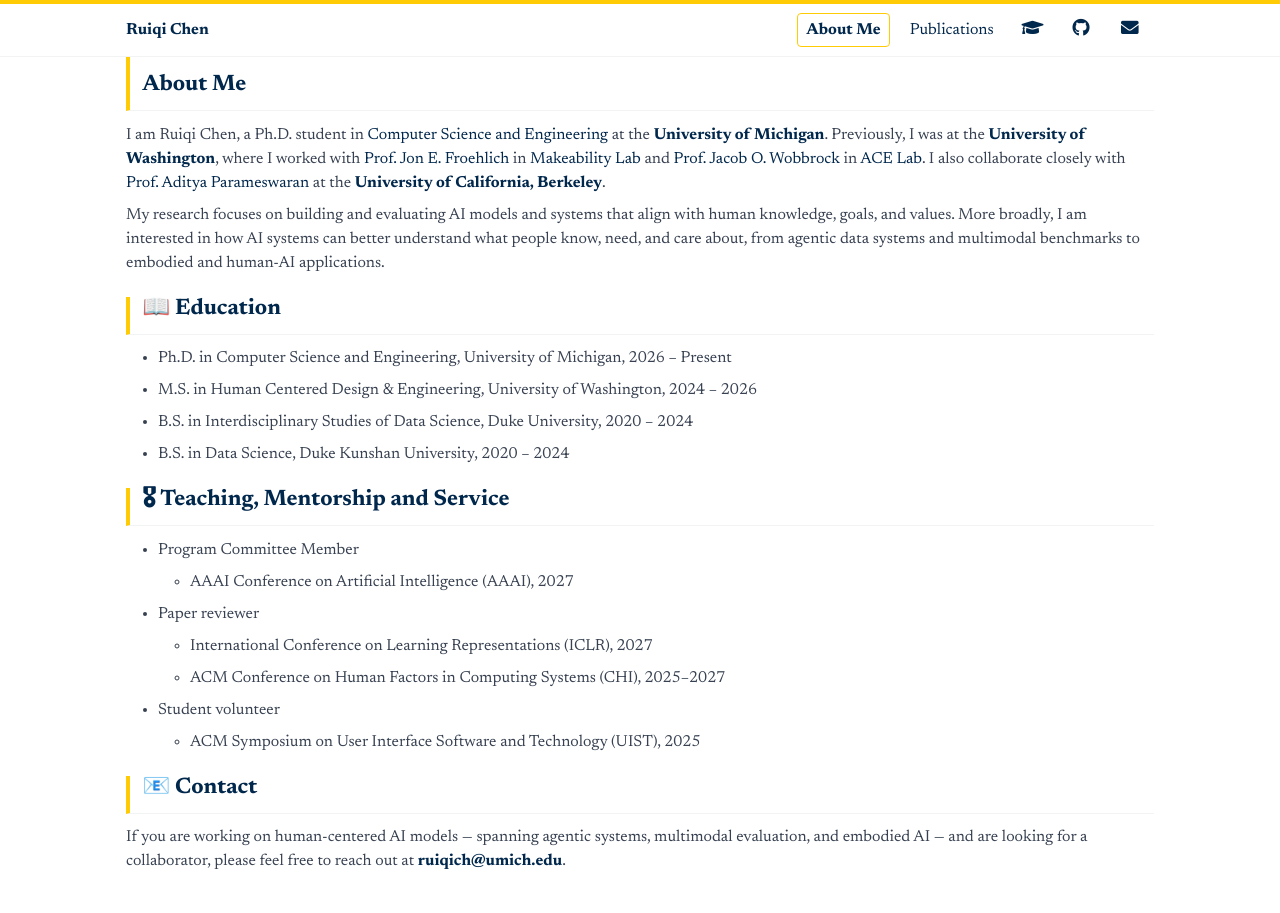
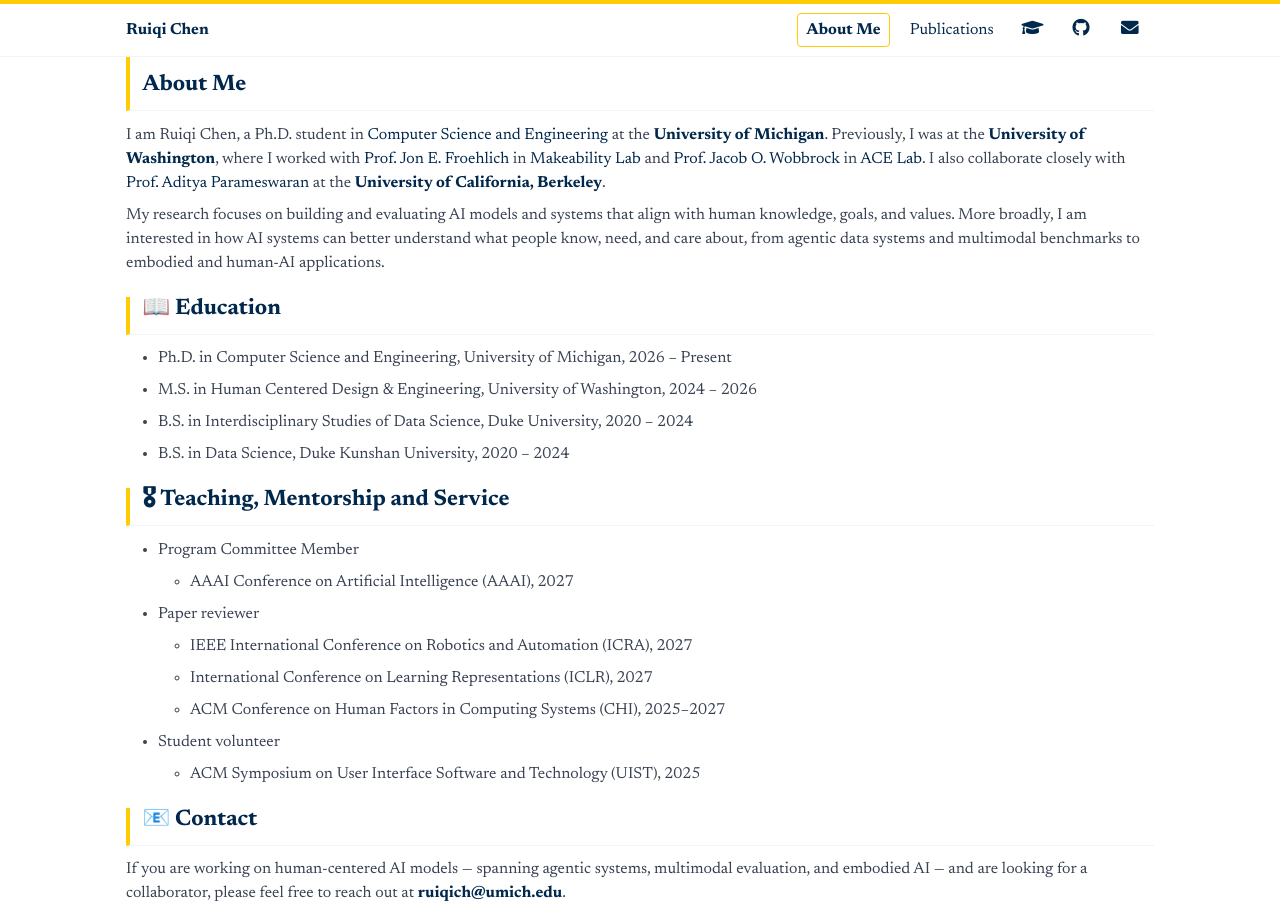
Before and after one commit to Ruiqi-Chen-0216/Ruiqi-Chen-0216.github.io, a Jekyll site: the page built from _pages/about.md, in a window 1280 px wide. Built offline with Jekyll 4.4.1, drawn with Linux system fonts in a browser that asks for light colours.

Commit message:
Update about.md

```diff
--- a/_pages/about.md
+++ b/_pages/about.md
@@ -24,6 +24,7 @@ My research focuses on building and evaluating AI models and systems that align
 * Program Committee Member
   * AAAI Conference on Artificial Intelligence (AAAI), 2027
 * Paper reviewer
+  * IEEE International Conference on Robotics and Automation (ICRA), 2027
   * International Conference on Learning Representations (ICLR), 2027
   * ACM Conference on Human Factors in Computing Systems (CHI), 2025–2027
 * Student volunteer
```
